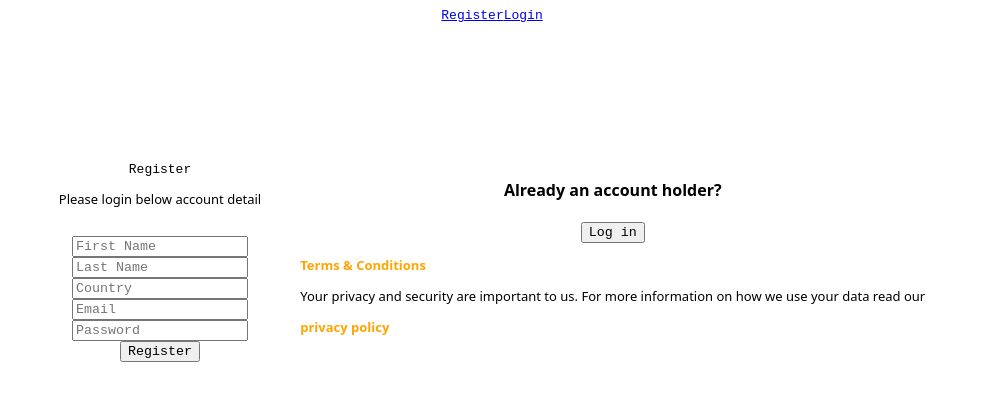
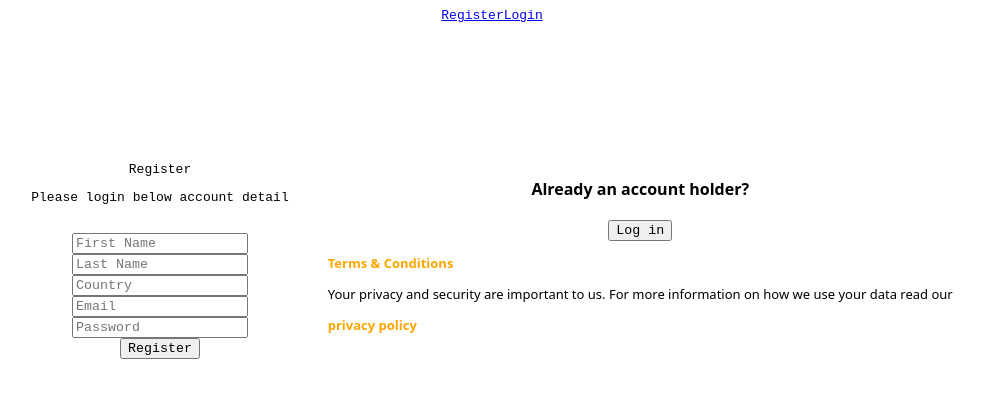
Before and after one commit to C4-Rubaalnadi/MERAKI_Academy_Project_5, a React (Create React App) app in the folder frontend/: page /register in a window 1280 px wide. Shown: the top 400 px of the page, without its empty margins (148-1129 px from the left). Built offline with nearby package versions, Linux system fonts and the light colour scheme.

Commit message:
update register.js

```diff
--- a/frontend/src/components/register/register.js
+++ b/frontend/src/components/register/register.js
@@ -61,7 +61,7 @@ const Register = () => {
           {!state.LoggedIn ? (
             <>
               <p className="TitleRegister">Register</p>
-              <p className="paragLogin">Please login below account detail</p>
+              <p className="paragRegister">Please login below account detail</p>
               <form onSubmit={addUserInfo}>
                 <br />
                 <input className="inputRegister"
```
